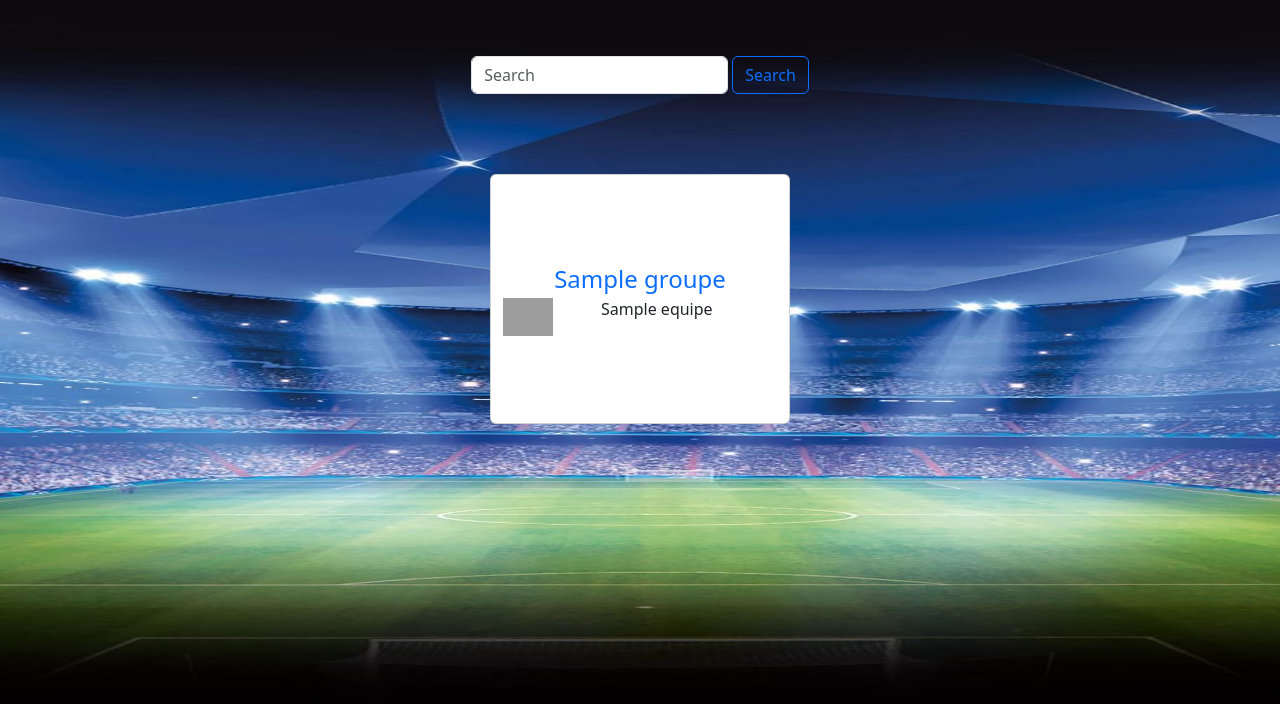
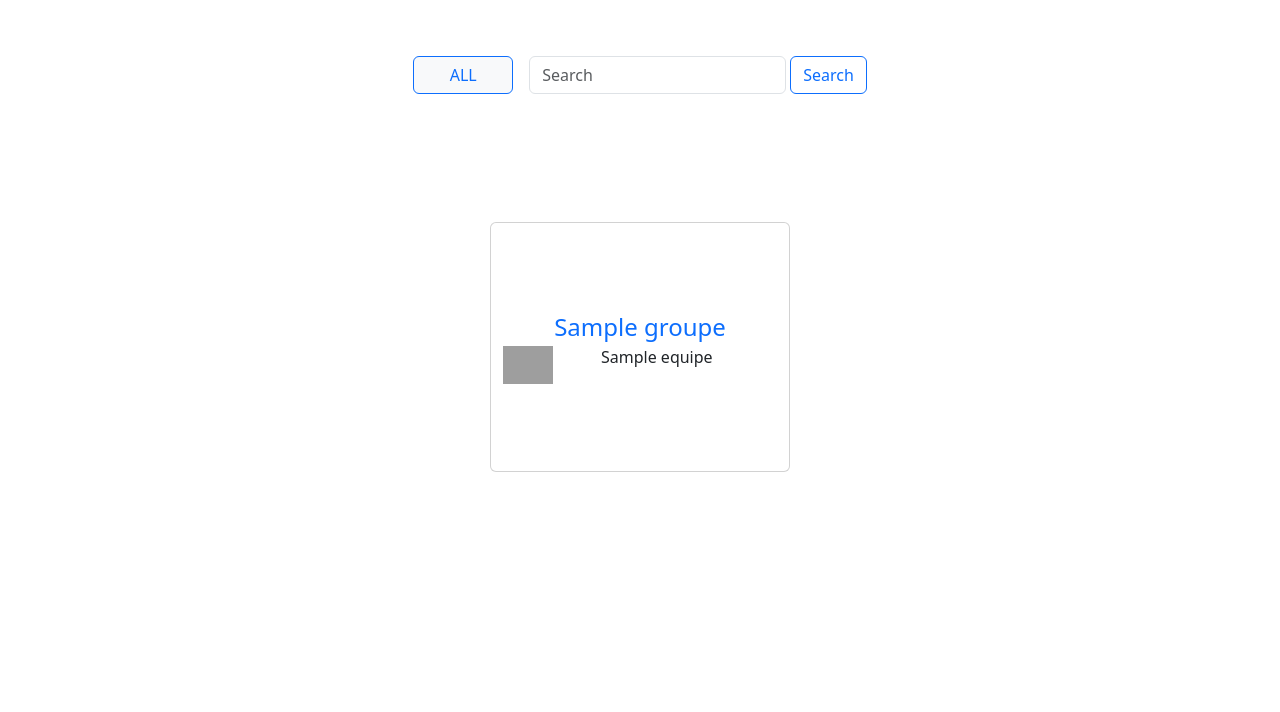
Before and after one commit to rabiilfarakh/FIFA, a PHP site: page / in a window 1280 px wide. Shown: the top 712 px of the page. Run offline with PHP 8.4, Linux system fonts and the light colour scheme; tables that the repository leaves empty or names only in its code hold one stand-in row (values such as "Sample post"); grey boxes are pictures that could not be loaded.

Commit message:
add modification

```diff
--- a/index.php
+++ b/index.php
@@ -10,19 +10,23 @@
 <body>
     <?php include 'traitement.php'; ?>
     <main>
+
         <!-- section 1 -->
         <section class="sec1 d-flex justify-content-center mt-5 w-100">
-            <nav class="navbar navbar-light ">
-                <form class="form-inline d-flex gap-1" >
-                    <input class="form-control mr-sm-2" type="search" placeholder="Search" aria-label="Search" >
-                    <button class="btn btn-outline-primary my-2 my-sm-0" type="submit">Search</button>
-                </form>
+            <nav class="navbar navbar-light gap-3">
+            <a href="index.php" class="btn btn-outline-primary btn-light my-2 my-sm-0" style="width: 100px;">ALL</a>
+            <form class="form-inline d-flex gap-1" method="POST" action="index.php">
+             <input class="form-control mr-sm-2" type="search" name="search" placeholder="Search" aria-label="Search">
+             <button class="btn btn-outline-primary my-2 my-sm-0"  name="submit" type="submit">Search</button>
+            </form>
+
             </nav>
         </section>
         <!-- fin -->
         <!-- section 2 -->
-        <section class="sec2">
-            <div class="row row-cols-4 g-4 mt-5 gap-5 justify-content-center">
+        <section class="sec2 d-flex justify-content-center mt-5">
+        <?php if(!isset($_POST['submit'])) : ?>
+    <div class="row row-cols-4 g-4 mt-5 gap-5 justify-content-center roww">
                 <?php foreach ($groupedTeams as $group) : ?>
                     <div class="card d-flex justify-content-center" style="width: 300px; height: 250PX" >
                         <?php $currentGroup = null; ?>
@@ -34,23 +38,69 @@
                                 <?php $currentGroup = $team['NomGroupe']; ?>
                             <?php endif; ?>
                             <div class="image d-flex align-items-center gap-5">
-                                <img onclick="openPopup('<?php echo $team['NomEquipe']; ?>', '<?php echo $team['NbrJoueur']; ?>', '<?php echo $team['population']; ?>')" src="img/<?php echo $team['Logo']; ?>.png" alt="equipeX" />
+                                <img onclick="openPopup('<?php echo $team['NomEquipe']; ?>', '<?php echo $team['Continent']; ?>','<?php echo $team['NomStade']; ?>','<?php echo $team['ville']; ?>','<?php echo $team['NbrJoueur']; ?>','<?php echo $team['population']; ?>', '<?php echo $team['Capacite']; ?>')" src="img/<?php echo $team['Logo']; ?>.png" alt="equipeX" />
                                 <p><?php echo $team['NomEquipe']; ?></p>
                             </div>
                         <?php endforeach; ?>
                     </div>
                 <?php endforeach; ?>
-            </div>
+    </div>
+
+<?php else :
+    $search = $_POST['search'];
+    $sql2 = "SELECT groupe.NomGroupe, equipe.idEquipe, equipe.NomEquipe, equipe.Logo, equipe.NbrJoueur, equipe.population, equipe.Continent, stade.NomStade, stade.ville, stade.Capacite
+    FROM groupe
+    JOIN equipe ON groupe.idGroupe = equipe.idGroupe
+    JOIN stade ON groupe.idGroupe = stade.idGroupe
+    WHERE groupe.NomGroupe = '$search'
+    ORDER BY groupe.idGroupe, equipe.idEquipe";
+
+    $result2 = $conn->query($sql2);
+    $row3 = mysqli_fetch_assoc($result2);
+
+    echo '<div class="card d-flex justify-content-center" style="width: 300px; height: fit" >';
+    echo '<div class="group-name d-flex justify-content-center text-primary fs-4">';
+    echo $row3['NomGroupe'];
+    $nom=$row3['NomEquipe'];
+    $cont=$row3['Continent'];
+    $stad=$row3['NomStade'];
+    $city=$row3['ville'];
+    $player=$row3['NbrJoueur'];
+    $pop=$row3['population'];
+    $cap=$row3['Capacite'];
+    $lg=$row3['Logo'];
+
+echo '</div>';
+    echo"<div class=\"image d-flex align-items-center gap-5\">
+    <img onclick=\"openPopup('$nom', '$cont','$stad','$city',$player,$pop,$cap);\" src=\"img/$lg.png\" alt=\"equipeX\" />
+    <p>$nom</p>
+</div>";
+        while($row2 = mysqli_fetch_assoc($result2)) :?>
+
+
+                            <div class="image d-flex align-items-center gap-5">
+                                <img onclick="openPopup('<?php echo $row2['NomEquipe']; ?>', '<?php echo $row2['Continent']; ?>','<?php echo $row2['NomStade']; ?>','<?php echo $row2['ville']; ?>','<?php echo $row2['NbrJoueur']; ?>','<?php echo $row2['population']; ?>', '<?php echo $row2['Capacite']; ?>')" src="img/<?php echo $row2['Logo']; ?>.png" alt="equipeX" />
+                                <p><?php echo $row2['NomEquipe']; ?></p>
+                            </div>
+
+        <?php endwhile ?>
+        </div>
+
+
+
+<?php endif ?>
              <!-- popup -->
             <div class="overlay" id="overlay"></div>
-            <div class="popup" id="popup">
+            <div class="popup text-center" style="border-radius: 16px; width: 25vw;" id="popup">
             <button class="close-btn" onclick="closePopup()">X</button>
             <h2 id="popup-nom">Ma Popup</h2>
-            <p id="popup-joueurs"></p>
-            <p id="popup-population"></p>
+            <span class="d-flex gap-2 justify-content-center"><span style="color: blue;">Continent:</span><p id="popup-continent"></p></span>
+            <span class="d-flex gap-2 justify-content-center"><span style="color: blue;">Stade:</span><p id="popup-NomStade"></p></span>
+            <span class="d-flex gap-2 justify-content-center"><span style="color: blue;">Ville:</span><p id="popup-ville"></p></span>
+            <span class="d-flex gap-2 justify-content-center"><span style="color: blue;">Nombre Joueurs:</span><p id="popup-joueurs"></p></span>
+            <span class="d-flex gap-2 justify-content-center"><span style="color: blue;">Population:</span><p id="popup-population"></p></span>
+            <span class="d-flex gap-2 justify-content-center"><span style="color: blue;">Capasité:</span><p id="popup-capasite"></p></span>
             </div>
-
-
         </section>
         <!-- fin -->
     </main>
--- a/javascript.js
+++ b/javascript.js
@@ -1,15 +1,19 @@
-function openPopup(nomEquipe, nombreJoueurs, population) {
+function openPopup(nomEquipe, continant, NomStade, ville, nombreJoueurs, population, capasite) {
     document.getElementById("overlay").style.display = "block";
     document.getElementById("popup").style.display = "block";
 
     // Mettez à jour le contenu de la popup avec les détails
     document.getElementById("popup-nom").innerText = nomEquipe;
-    document.getElementById("popup-joueurs").innerText = "Nombre de joueurs : " + nombreJoueurs;
-    document.getElementById("popup-population").innerText = "Population : " + population;
+    document.getElementById("popup-continent").innerText = continant;
+    document.getElementById("popup-NomStade").innerText =  NomStade;
+    document.getElementById("popup-ville").innerText =  ville;
+    document.getElementById("popup-joueurs").innerText =  nombreJoueurs;
+    document.getElementById("popup-population").innerText =  population;
+    document.getElementById("popup-capasite").innerText =  capasite;
 }
 
-    // Fonction pour fermer la popup
-    function closePopup() {
-        document.getElementById("overlay").style.display = "none";
-        document.getElementById("popup").style.display = "none";
-    }
+// Fonction pour fermer la popup
+function closePopup() {
+    document.getElementById("overlay").style.display = "none";
+    document.getElementById("popup").style.display = "none";
+}
--- a/style.css
+++ b/style.css
@@ -2,10 +2,14 @@ html{
     height: 100px;
 }
 body {
-    background-image: url(./img/img8.jpg);
-    background-repeat: no-repeat;
-    background-size: 100vw 55vw;
+    /* background-image: url(./img/img8.jpg); */
+    /* background-repeat: no-repeat;
+    background-size: 100% auto;
+    background-position: center;
+    height: 100%; */
 }
+
+
 /* section 2 */
 .sec2 img{
     width: 50PX;
--- a/traitement.php
+++ b/traitement.php
@@ -1,4 +1,4 @@
-<?php
+ <?php
 $servername = "localhost";
 $username = "root";
 $password = "";
@@ -10,12 +10,15 @@ $conn = new mysqli($servername, $username, $password, $database);
 if ($conn->connect_error) {
     die("Échec de la connexion à la base de données : " . $conn->connect_error);
 }
-$sql = "SELECT groupe.NomGroupe, equipe.idEquipe, equipe.NomEquipe, equipe.Logo, equipe.NbrJoueur, equipe.population
+
+// requette
+$sql = "SELECT groupe.NomGroupe, equipe.idEquipe, equipe.NomEquipe, equipe.Logo, equipe.NbrJoueur, equipe.population, equipe.Continent, stade.NomStade, stade.ville, stade.Capacite
 FROM groupe
 JOIN equipe ON groupe.idGroupe = equipe.idGroupe
+JOIN stade ON groupe.idGroupe = stade.idGroupe
 ORDER BY groupe.idGroupe, equipe.idEquipe";
 
-
+//verifier le searche
 $result = $conn->query($sql);
 $i = 0;
 $j = 0;
@@ -32,26 +35,5 @@ if ($result) {
     }
 }
 
-// Ajoutez une nouvelle requête pour récupérer les informations supplémentaires
-$additionalInfoQuery = "SELECT NomEquipe, NbrJoueur, population FROM equipe WHERE idEquipe = ?";
 
-foreach ($groupedTeams as &$group) {
-    foreach ($group as &$team) {
-        $stmt = $conn->prepare($additionalInfoQuery);
-        $stmt->bind_param("i", $team['idEquipe']);
-        $stmt->execute();
-        $result = $stmt->get_result();
-
-        if ($result->num_rows > 0) {
-            $additionalInfo = $result->fetch_assoc();
-            $team = array_merge($team, $additionalInfo);
-        }
-
-        $stmt->close();
-    }
-}
-
-
-
-$conn->close();
 ?>
```
